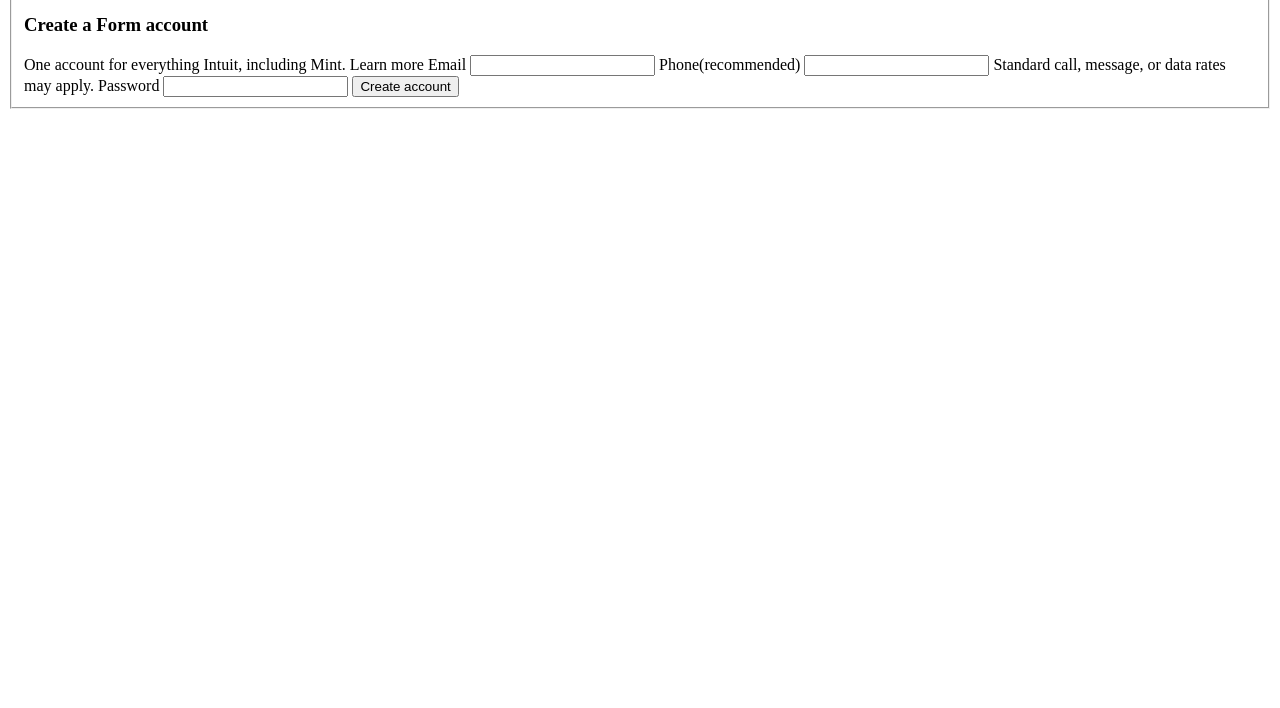
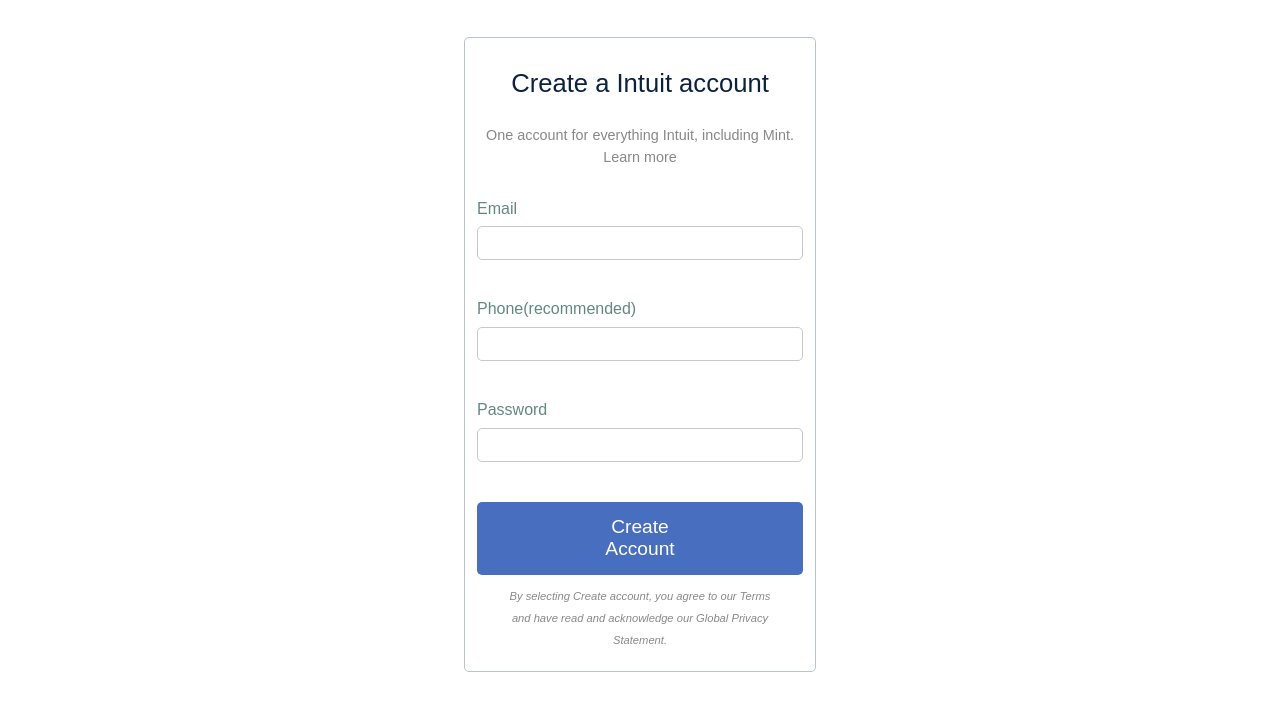
Before and after one commit to andrijanagj/Form-example, a plain HTML site: page index.html in a window 1280 px wide. Shown: the part 92-800 px from the top of the page. Drawn offline with Linux system fonts and the light colour scheme.

Commit message:
modified

```diff
--- a/app.css
+++ b/app.css
@@ -0,0 +1,85 @@
+body{
+    font-family:Arial, Helvetica, sans-serif;
+    margin: 0;
+}
+
+.center {
+    display: flex;
+    justify-content: center;
+    align-items: center;
+}
+h1{
+    margin: 2rem;
+    font-size: 2.5rem;
+    font-weight: 500;
+    color: rgb(10, 28, 80);
+}
+form{
+    display: flex;
+    justify-content: center;
+    margin: 20px 0;
+
+}
+label {
+    color: #648880;
+    cursor: pointer;
+    font-weight: 400;
+    display: block;
+  }
+  input{
+    border: 1px solid #c6c9cc;
+    border-radius: 5px;
+    color: #888;
+    width: 20rem;
+    height: 1.9rem;
+    margin-top: 0.52rem;
+    margin-bottom: 2.5rem;
+
+  }
+  .description{
+      font-size: 0.6em;
+  }
+.account {
+    display: flex;
+    flex-direction: column;
+    align-items: center;
+    justify-content: center;
+    width: 25%;
+    border: 0.5px solid rgb(184, 194, 211);
+    border-radius: 5px;
+
+}
+.heading{
+    display: flex;
+    flex-direction: column;
+    align-items: center;
+    margin-bottom: 2rem;
+    font-size: 0.9em;
+    color: #888;
+}
+h3{
+    color: rgb(11, 33, 66);
+    font-size: 1.6rem;
+    font-weight: 400;
+}
+span{
+   text-align: center;
+   line-height: 22px;
+}
+#createBtn {
+    padding: 0.9rem 6.5rem;
+    border: none;
+    font-size: 1.2em;
+    font-weight: 400;
+    border-radius: 5px;
+    background-color: rgb(72, 110, 192);
+    color: white;
+}
+.terms{
+    font-size: 0.7rem;
+    font-weight: 400;
+    line-height: 22px;
+    color: #888;
+    font-style: italic;
+    margin: 10px 25px;
+}
--- a/index.html
+++ b/index.html
@@ -5,37 +5,44 @@
     <meta http-equiv="X-UA-Compatible" content="IE=edge">
     <meta name="viewport" content="width=device-width, initial-scale=1.0">
     <title>Document</title>
+    <link rel="stylesheet" href="app.css">
 </head>
 <body>
     <div class="center">
-        <h1>Forms</h1>
+        <h1>PROJECT: HTML FORMS</h1>
 
     </div>
     <form action="home.com" class="center" method="post">
         <fieldset class="account">
-            <h3>Create a Form account</h2>
+            <div class="heading">
+                 <h3>Create a  Intuit account</h2>
                 <span>One account for everything Intuit, including Mint.
-                    Learn more</span>
+                  <br>Learn more</span>
+            </div>
+
 
             <label>
-                    Email
+                    Email<br>
                     <input type="email" name="email" required>
             </label>
 
             <label>
-                    Phone(recommended)
-                    <input type="number" name="phone">
-                    <span>Standard call, message, or data rates may apply.</span>
+                    Phone(recommended)<br>
+                    <input type="text" name="phone">
+                    <br>
+
 
             </label>
-            <label for="password"> Password
+            <label for="password"> Password <br>
                 <input type="password" name="password" required>
             </label>
-            <label for="create">
-                <button type="submit">Create account</button>
+           <label for="create">
+                <button type="submit" id="createBtn">Create Account</button>
             </label>
+            <span class="description terms">By selecting Create account, you agree to our Terms and have read and acknowledge our Global Privacy Statement.</span>
 
         </fieldset>
+
     </form>
 </body>
 </html>
```
